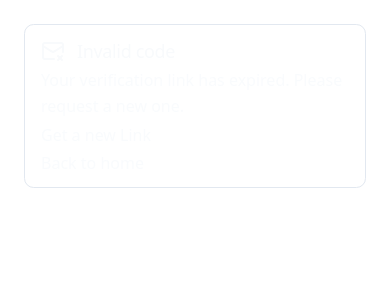
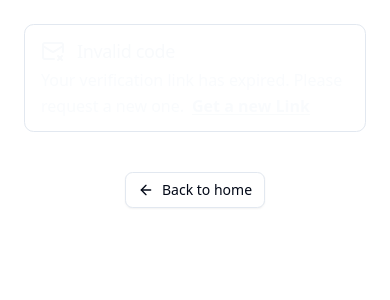
Before and after one commit to sssrikanthhh/mern-jwt-auth-flow, a React (Vite) app in the folder client/: page /email/verify/1 in a window 390 px wide. Shown: the top 300 px of the page. Built offline with nearby package versions, Linux system fonts and the light colour scheme; no server answers.

Commit message:
Move the verify email component from components to pages and make ui changes to the verify email component

```diff
--- a/client/src/App.tsx
+++ b/client/src/App.tsx
@@ -1,6 +1,6 @@
 import { Routes, Route } from 'react-router-dom';
 import Auth from '@/pages/auth';
-import VerifyEmail from './components/verify-email';
+import VerifyEmail from '@/pages/verify-email';
 
 export default function App() {
   return (
--- a/client/src/components/verify-email.tsx
+++ /dev/null
@@ -1,61 +0,0 @@
-import { verifyEmail } from '@/lib/api';
-import { useQuery } from '@tanstack/react-query';
-import { Link, useParams } from 'react-router-dom';
-import { MailX, MailCheck } from 'lucide-react';
-import Spinner from './spinner';
-import { Alert, AlertTitle, AlertDescription } from './ui/alert';
-
-export default function VerifyEmail() {
-  const { code } = useParams();
-
-  const { isSuccess, isPending, isError } = useQuery({
-    queryKey: ['verify-email', code],
-    queryFn: () => verifyEmail(code!)
-  });
-
-  return (
-    <section className='flex min-h-svh w-full justify-center p-6 md:p-10'>
-      <div className='container mx-auto max-w-sm'>
-        {isPending ? (
-          <div className='w-full flex items-center justify-center'>
-            <Spinner />
-          </div>
-        ) : (
-          <Alert
-            variant={isError ? 'destructive' : 'default'}
-            className='w-full'
-          >
-            <AlertTitle className='flex gap-3 items-center'>
-              {isSuccess ? (
-                <MailCheck className='h-6 w-6' />
-              ) : (
-                <MailX className='h-6 w-6' />
-              )}
-              <span className='text-lg'>
-                {isSuccess ? 'Email verified' : 'Invalid code'}
-              </span>
-            </AlertTitle>
-            <AlertDescription>
-              {isError && (
-                <>
-                  <p className='text-base'>
-                    Your verification link has expired. Please request a new
-                    one.
-                  </p>
-                  <Link to='#' className='text-base'>
-                    Get a new Link
-                  </Link>
-                </>
-              )}
-              <div className='flex gap-3'>
-                <Link to='/' className='text-base'>
-                  Back to home
-                </Link>
-              </div>
-            </AlertDescription>
-          </Alert>
-        )}
-      </div>
-    </section>
-  );
-}
--- /dev/null
+++ b/client/src/pages/verify-email.tsx
@@ -0,0 +1,69 @@
+import { verifyEmail } from '@/lib/api';
+import { useQuery } from '@tanstack/react-query';
+import { Link, useParams } from 'react-router-dom';
+import { MailX, MailCheck, ArrowLeft } from 'lucide-react';
+import Spinner from '@/components/spinner';
+import { Alert, AlertTitle, AlertDescription } from '@/components/ui/alert';
+import { Button } from '@/components/ui/button';
+
+export default function VerifyEmail() {
+  const { code } = useParams();
+
+  const { isSuccess, isPending, isError } = useQuery({
+    queryKey: ['verify-email', code],
+    queryFn: () => verifyEmail(code!)
+  });
+
+  return (
+    <section className='flex min-h-svh w-full justify-center p-6 md:p-10'>
+      <div className='container mx-auto max-w-sm'>
+        {isPending ? (
+          <div className='w-full flex items-center justify-center gap-3'>
+            <Spinner />
+            <span className='text-lg'>Verifying email...</span>
+          </div>
+        ) : (
+          <>
+            <Alert
+              variant={isError ? 'destructive' : 'default'}
+              className='w-full'
+            >
+              <AlertTitle className='flex gap-3 items-center'>
+                {isSuccess ? (
+                  <MailCheck className='h-6 w-6' />
+                ) : (
+                  <MailX className='h-6 w-6' />
+                )}
+                <span className='text-lg'>
+                  {isSuccess ? 'Email verified successfully' : 'Invalid code'}
+                </span>
+              </AlertTitle>
+              <AlertDescription>
+                {isError && (
+                  <p className='text-base'>
+                    Your verification link has expired. Please request a new
+                    one.
+                    <Link
+                      to='/password/reset'
+                      className='text-base ml-2 underline-offset-2 underline font-bold'
+                    >
+                      Get a new Link
+                    </Link>
+                  </p>
+                )}
+              </AlertDescription>
+            </Alert>
+            <div className='flex gap-3'>
+              <Link to='/' className='text-base text-center w-full mt-10'>
+                <Button variant='outline'>
+                  <ArrowLeft />
+                  Back to home
+                </Button>
+              </Link>
+            </div>
+          </>
+        )}
+      </div>
+    </section>
+  );
+}
```
